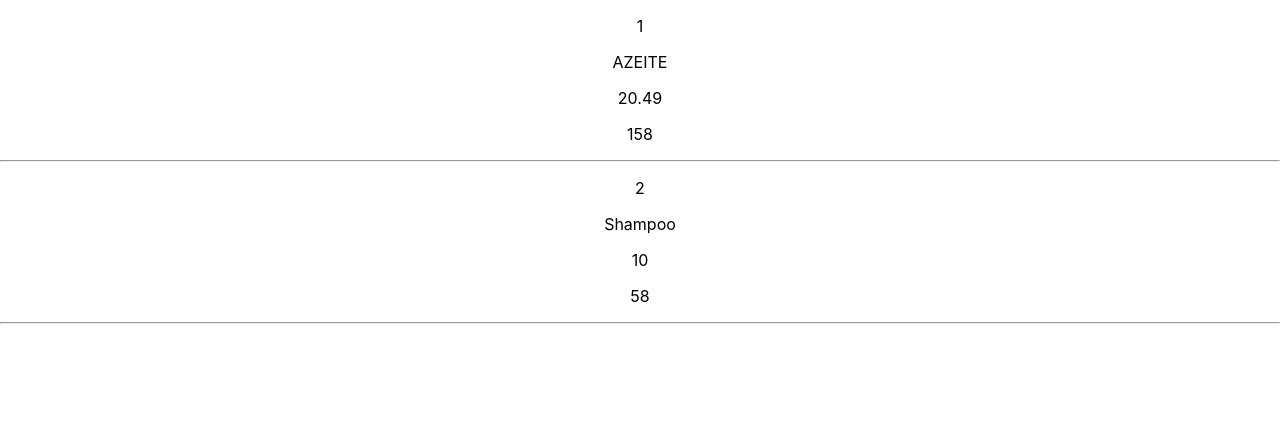
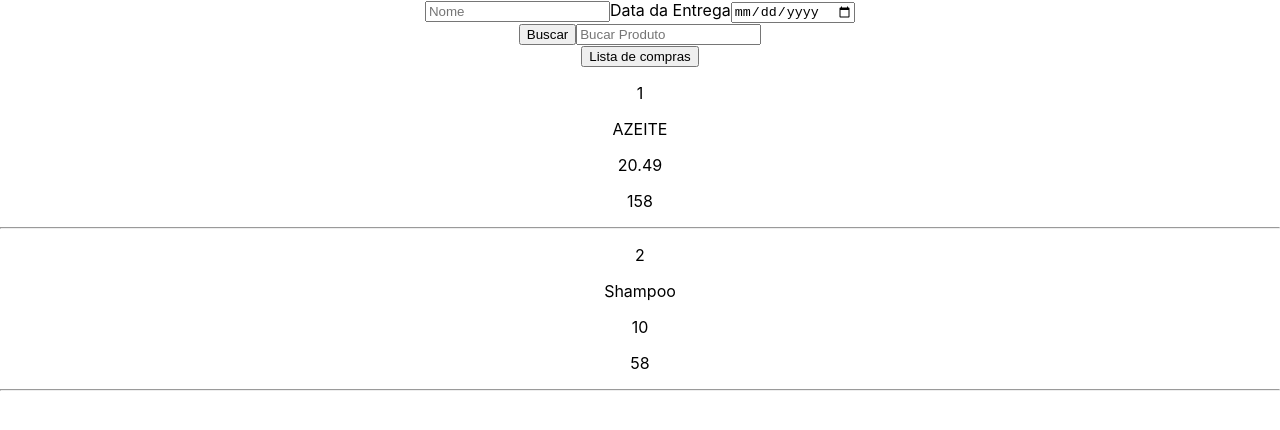
Before and after one commit to felipepolato/teste-tecnico-shopper, a React (Create React App) app: page / in a window 1280 px wide. Shown: the top 430 px of the page. Built offline with nearby package versions, Linux system fonts and the light colour scheme.

Commit message:
componentes na screen home

```diff
--- a/src/screen/Home/index.jsx
+++ b/src/screen/Home/index.jsx
@@ -1,11 +1,12 @@
-import React from 'react';
-import ListProduct from '../../components/ListProduct';
+import React from "react";
+import FormField from "../../components/FormField";
+import ListProduct from "../../components/ListProduct";
 
-export default function Home () {
-
-    return(
-        <div>
-            <ListProduct/>
-        </div>
-    )
+export default function Home() {
+  return (
+    <div>
+      <FormField />
+      <ListProduct />
+    </div>
+  );
 }
```
